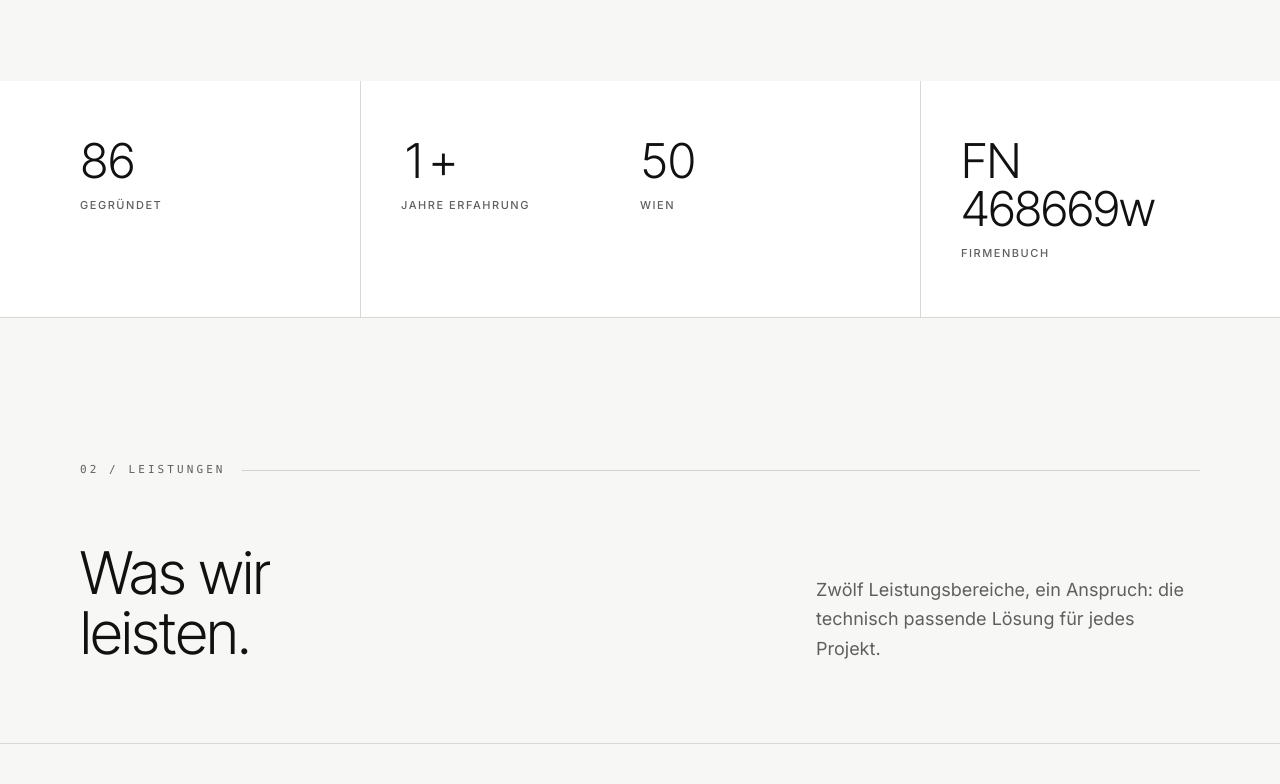
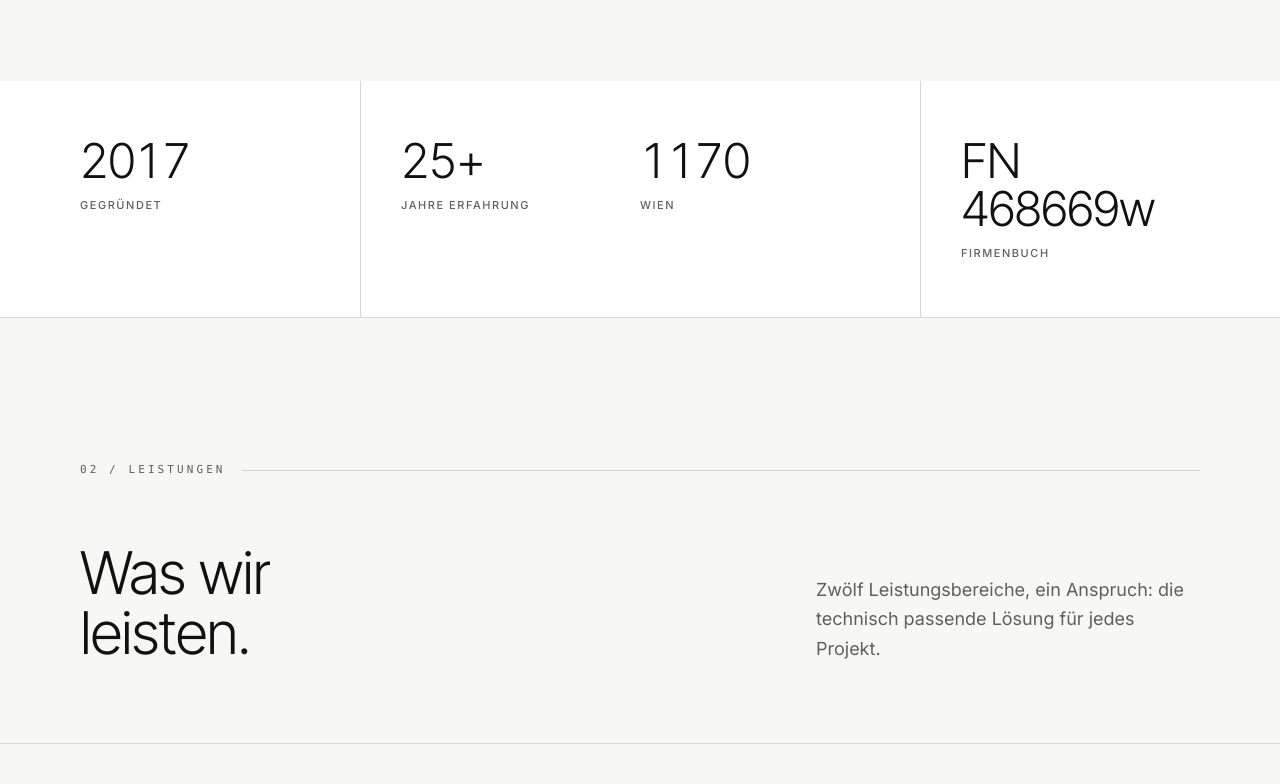
Before and after one commit to jeffkaberagithara-guru/one4all, a React (Vite) app: page / in a window 1280 px wide. Shown: the part 2340-3124 px from the top of the page. Built offline with nearby package versions, Linux system fonts and the light colour scheme.

Commit message:
Fix FactsStrip counter effect deps and remove double border on MarqueeStrip

```diff
--- a/src/components/home/FactsStrip.tsx
+++ b/src/components/home/FactsStrip.tsx
@@ -8,27 +8,25 @@ function FactValue({ value }: { value: string }) {
   const reduced = useReducedMotion()
   const ref = useRef<HTMLSpanElement>(null)
   const inView = useInView(ref, { once: true, margin: '-10% 0px' })
-  const numeric = value.match(/^(\d+)(\+?)$/)
-  const [display, setDisplay] = useState(() => (!numeric || reduced ? value : '0'))
+  const raw = /^\d+$/.test(value) ? value : value.endsWith('+') ? value.slice(0, -1) : null
+  const suffix = value.endsWith('+') ? '+' : ''
+  const target = raw !== null ? Number(raw) : null
+  const [display, setDisplay] = useState(() => (target === null || reduced ? value : '0'))
 
   useEffect(() => {
-    if (!numeric || reduced || !inView) return
-    const controls = animate(0, Number(numeric[1]), {
+    if (target === null || reduced || !inView) return
+    const controls = animate(0, target, {
       duration: 1.8,
       ease: EASE,
       onUpdate: (v) => setDisplay(String(Math.round(v))),
     })
     return () => controls.stop()
-  }, [inView, numeric, reduced])
-
-  if (!numeric) {
-    return <span ref={ref}>{value}</span>
-  }
+  }, [inView, reduced, target])
 
   return (
-    <span ref={ref} className="tabular-nums">
+    <span ref={ref} className={target !== null ? 'tabular-nums' : undefined}>
       {display}
-      {numeric[2]}
+      {suffix}
     </span>
   )
 }
--- a/src/components/home/MarqueeStrip.tsx
+++ b/src/components/home/MarqueeStrip.tsx
@@ -30,7 +30,7 @@ export function MarqueeStrip() {
   return (
     <section
       aria-label="Unsere Kernbereiche"
-      className="marquee-paused-on-hover overflow-hidden border-b border-t border-white/10 bg-coal py-8 text-paper lg:py-10"
+      className="marquee-paused-on-hover overflow-hidden border-b border-white/10 bg-coal py-8 text-paper lg:py-10"
     >
       <div className="animate-marquee-x flex w-max will-change-transform">
         <Row />
```
